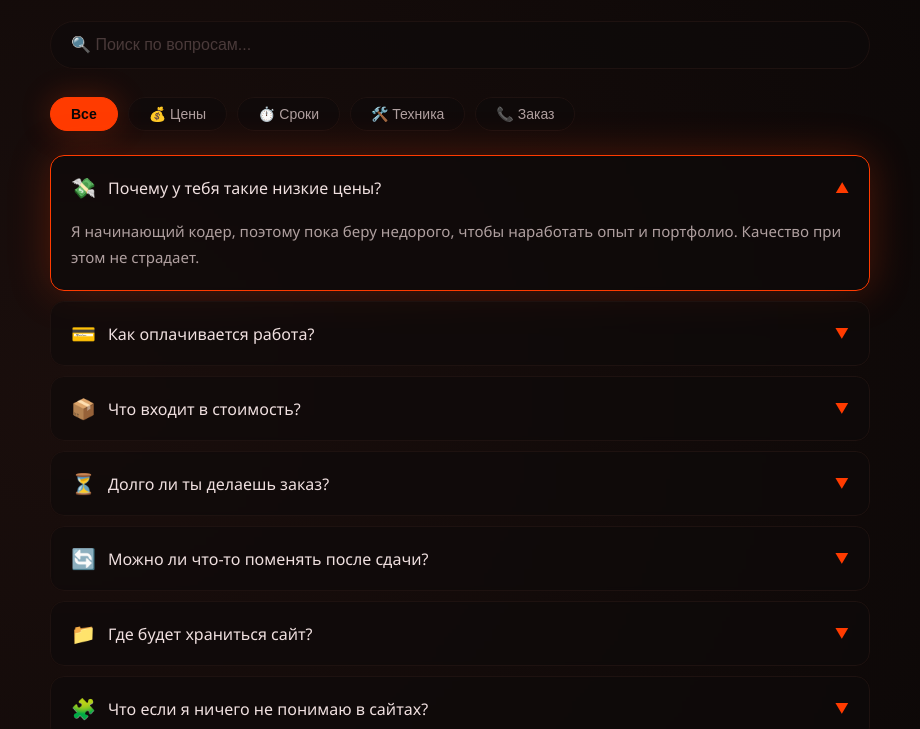
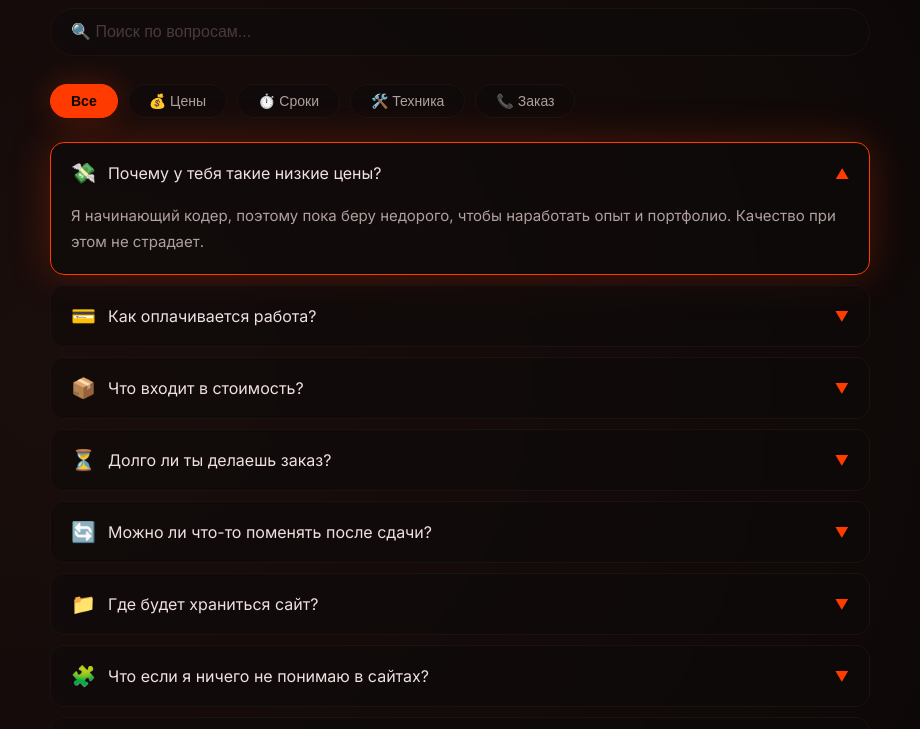
Before and after one commit to AlexUnikum/faq, a plain HTML site: page index.html in a window 1280 px wide. Shown: the part 239-968 px from the top of the page, without its empty margins (180-1100 px from the left). Drawn offline with Linux system fonts and the light colour scheme.

Commit message:
Обновление w

```diff
--- a/index.html
+++ b/index.html
@@ -10,6 +10,10 @@
     <meta property="og:title" content="FAQ — Шмурдяк" />
     <meta property="og:type" content="website" />
     <meta name="robots" content="index, follow" />
+
+    <link rel="preconnect" href="https://fonts.googleapis.com" />
+    <link rel="preconnect" href="https://fonts.gstatic.com" crossorigin />
+    <link href="https://fonts.googleapis.com/css2?family=Inter:opsz,wght@14..32,400;14..32,600;14..32,700;14..32,800&display=swap" rel="stylesheet" />
 
     <style>
         /* ===== ПЕРЕМЕННЫЕ ===== */
@@ -40,7 +44,7 @@
         body {
             min-height: 100vh;
             background: var(--bg);
-            font-family: 'Segoe UI', system-ui, -apple-system, sans-serif;
+            font-family: 'Inter', system-ui, -apple-system, sans-serif;
             padding: 30px 20px;
             color: var(--text);
             background-image: var(--bg-gradient);
```
